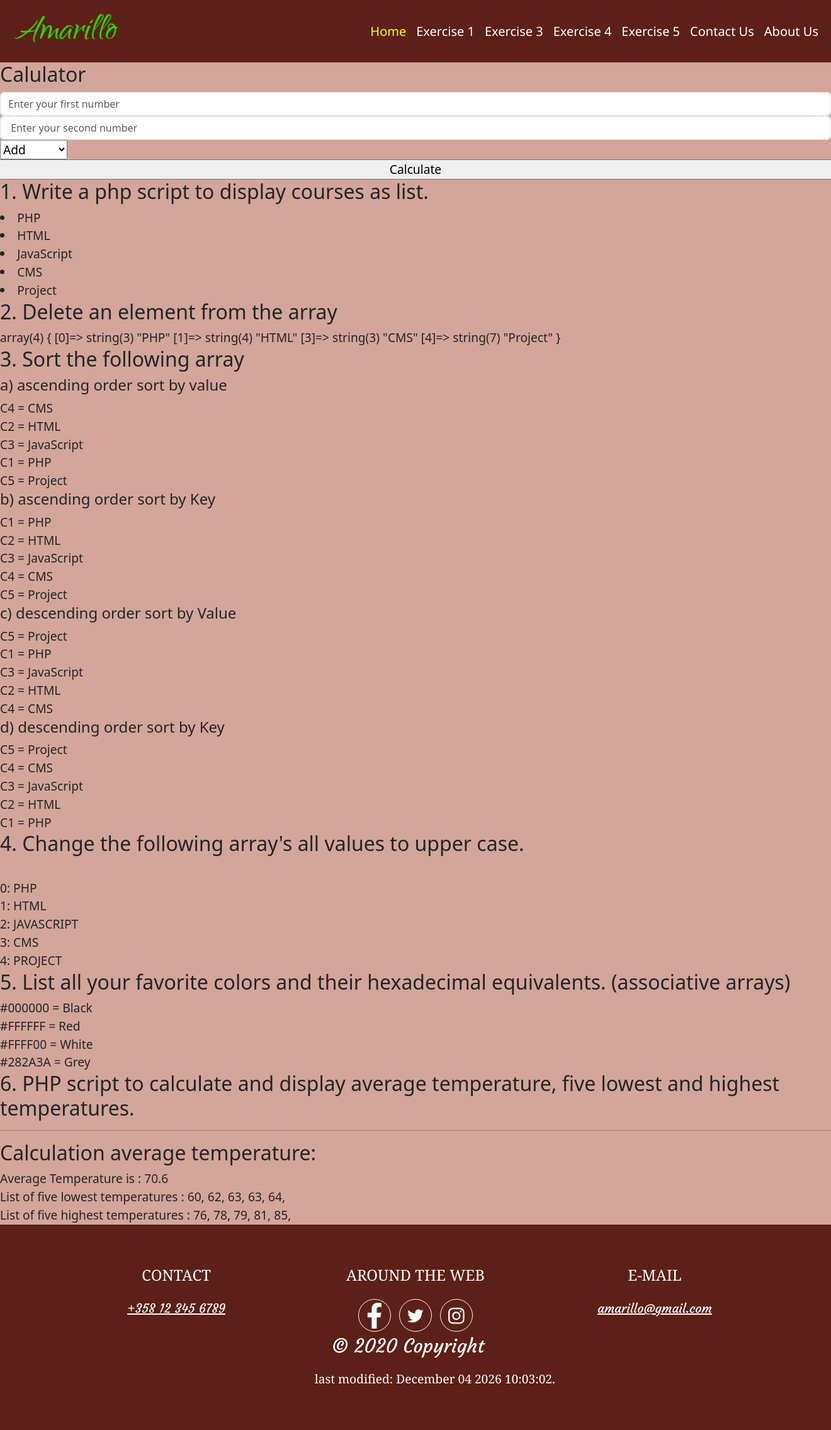
After one commit to shreyakhetani/sk_tasks, a PHP site: page /arrays.php in a window 1320 px wide; the page is wider, and only the part inside the window is pictured. The commit adds this page. Shown: that part at 63% size. Run offline with PHP 8.4, Linux system fonts and the light colour scheme.

Commit message:
exercise 5

```diff
--- a/layout/action.php
+++ b/layout/action.php
@@ -6,6 +6,9 @@ $lname = $_POST ['lname'];
 $bdate = $_POST ['bdate'];
 $color = $_POST ['color'];
 
+$name = $_POST ['name'];
+$age = $_POST ['age'];
+
 echo "<h3> Your name is $fname $lname your BOD is $bdate and fav color is $color</h3>";
 
 ?>
@@ -13,4 +16,3 @@ echo "<h3> Your name is $fname $lname your BOD is $bdate and fav color is $color
 
 
 <?php include "footer.php" ?>
-?>
--- /dev/null
+++ b/layout/arrays.php
@@ -0,0 +1,188 @@
+<?php
+$title = "Exercise 5";
+include "header.php" ?>
+
+<h2>Calulator</h2>
+<form action="" method="get">
+    <div class="row">
+        <div>
+            <input type="number" class="form-control" placeholder="Enter your first number" name="num1" step="any" required>
+            </div>
+            <div>
+            <input type="number" class="form-control" placeholder=" Enter your second number" name="num2" step="any" required>
+            </div>
+    </div>
+    <div class="row">
+        <div class="col">
+            <select name="operator" id="">
+                <option value="add">Add</option>
+                <option value="sub">Substract</option>
+                <option value="mul">Multiply</option>
+                <option value="div">Divide</option>
+            </select>
+         </div>
+        </div>
+        <div class="row">
+        <input type="submit" name="cal" value="Calculate">
+        </div>
+</form>
+
+<?php
+if (isset($_GET[ "cal" ] )){
+    $num1 = $_GET["num1"];
+    $num2 = $_GET["num2"];
+    $operator = $_GET["operator"];
+
+    switch($operator){
+        case "add":
+            $result = $num1 + $num2;
+            break;
+         case "sub":
+             $result = $num1 - $num2;
+            break;
+         case "mul":
+             $result = $num1 * $num2;
+              break;
+
+          case "div":
+             $result = $num1 / $num2;
+             break;
+        default:
+            $result = "Error: you have not selected the correct operator";
+    }
+}
+
+if (isset($result)){
+    echo "<h2> Result: $result  </h2>";
+}
+
+
+?>
+
+<h2>1. Write a php script to display courses as list.</h2>
+<?php
+$courses = array("PHP", "HTML", "JavaScript", "CMS", "Project");
+
+for ($i =0; $i < count($courses); $i++){
+
+    echo "<li> $courses[$i] </li>";
+
+}
+
+?>
+
+<h2>2. Delete an element from the array</h2>
+
+<?php
+$courses1=array("PHP", "HTML", "JavaScript", "CMS", "Project");
+unset($courses1[2]);
+var_dump($courses1);
+
+?>
+
+<h2>3. Sort the following array </h2>
+<?php
+
+echo "<h4> a) ascending order sort by value </h4>";
+
+$courses3=array("C1" =>"PHP", "C2" => "HTML", "C3" =>"JavaScript", "C4" => "CMS", "C5" => "Project");
+asort($courses3);
+
+foreach ($courses3 as $key => $value)
+{
+    echo $key . " = " . $value . "<br>";
+}
+?>
+
+ <h4>b) ascending order sort by Key</h4>
+<?php
+ksort($courses3);
+
+foreach ($courses3 as $key => $value)
+{
+    echo $key . " = " . $value . "<br>";
+}
+?>
+
+<h4> c) descending order sort by Value </h4>
+<?php
+arsort($courses3);
+
+foreach ($courses3 as $key => $value)
+{
+    echo $key . " = " . $value . "<br>";
+}
+?>
+
+
+<h4> d) descending order sort by Key </h4>
+<?php
+Krsort($courses3);
+
+foreach ($courses3 as $key => $value)
+{
+    echo $key . " = " . $value . "<br>";
+}
+?>
+
+
+<h2>4. Change the following array's all values to upper case.</h2>
+
+<?php
+ $courses4=array("php", "html", "javascript", "cms", "project");
+
+ $strtoupper = array_map('strtoupper', $courses4);
+
+ for ($i =0; $i < count($strtoupper); $i++){
+
+    echo "<br>";
+    echo  $i . ": " . $strtoupper[$i] ;
+
+ }
+
+
+?>
+
+<h2>5. List all your favorite colors and their hexadecimal equivalents. (associative arrays)</h2>
+<?php
+   $color=array("#000000"=>"Black", "#FFFFFF" => "Red", "#FFFF00" => "White", "#282A3A" => "Grey");
+   foreach ($color as $hd => $hd_color)
+{
+    echo $hd . " = " . $hd_color . "<br>";
+}
+
+?>
+
+<h2>6. PHP script to calculate and display average temperature, five lowest and highest temperatures.</h2>
+<?php
+echo "<hr><h2> Calculation average temperature: </h2>";
+$month_temp = "78, 60, 62, 68, 71, 68, 73, 85, 66, 64, 76, 63, 81, 76, 73,
+68, 72, 73, 75, 65, 74, 63, 67, 65, 64, 68, 73, 75, 79, 73";
+//  Explode splits a string in diffrent strings and this code splits the strings and returns the array
+$temp_array = explode(',', $month_temp);
+$tot_temp = 0;
+// count returns the number of elements in an array
+$temp_array_length = count($temp_array);
+foreach($temp_array as $temp)
+{
+ $tot_temp += $temp;
+}
+ $avg_high_temp = $tot_temp/$temp_array_length;
+ echo "Average Temperature is : ".$avg_high_temp."
+";
+// Sort arrays in ascending order
+sort($temp_array);
+echo "<br> List of five lowest temperatures :";
+for ($i=0; $i< 5; $i++)
+{
+echo $temp_array[$i].", ";
+}
+echo "<br>List of five highest temperatures :";
+// $i=($temp_array_length-5) this sets the index postion of heights temprature and loops through the array and prints it.
+for ($i=($temp_array_length-5); $i< ($temp_array_length); $i++)
+{
+echo $temp_array[$i].", ";
+}
+?>
+
+<?php include "footer.php" ?>
--- a/layout/controlFlow.php
+++ b/layout/controlFlow.php
@@ -1,5 +1,5 @@
 <?php
-$title = "Exercise 3";
+$title = "Exercise 4";
 include "header.php" ?>
 
 
--- a/layout/header.php
+++ b/layout/header.php
@@ -75,6 +75,10 @@
               </li>
 
               <li class="nav-item">
+                <a class="nav-link" href="arrays.php">Exercise 5</a>
+              </li>
+
+              <li class="nav-item">
                 <a class="nav-link" href="contactus.php">Contact Us</a>
               </li>
               <li class="nav-item">
--- a/layout/variable.php
+++ b/layout/variable.php
@@ -27,8 +27,6 @@ include "header.php" ?>
         <div class="row">
         <input type="submit" value="submit">
         </div>
-
-
 </form>
 
 <h2>3. Prepare a simple html table and apply bootstrap style to the table</h2>
```
